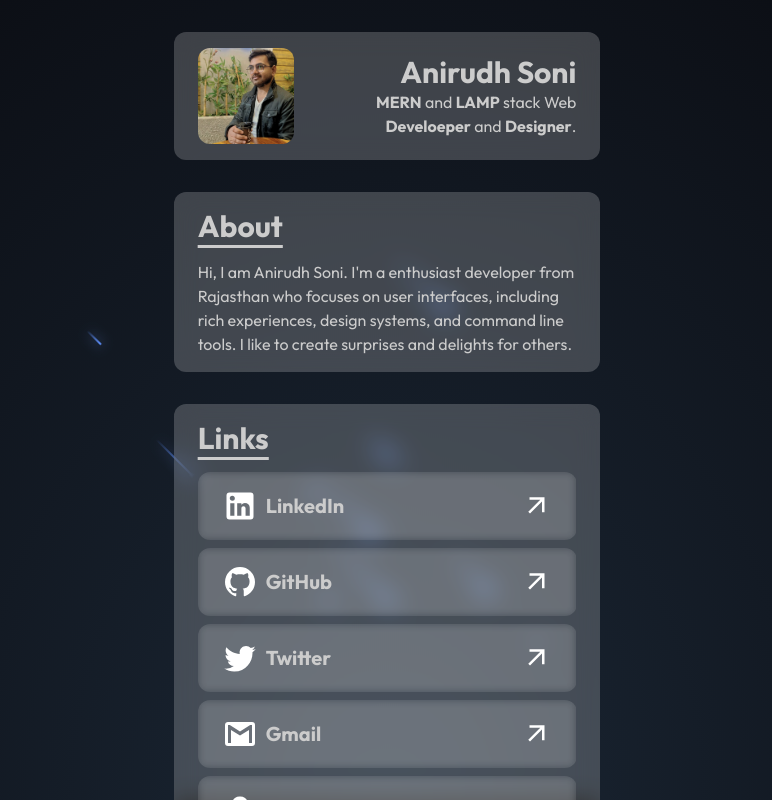
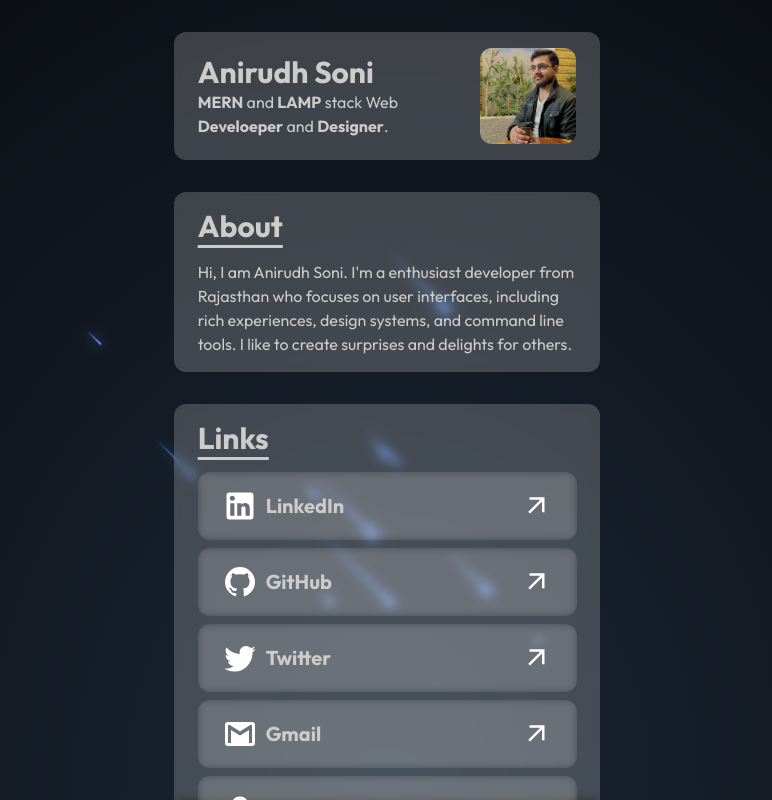
Before and after one commit to AniruddhaSoni/next-linktree, a Next.js app: page / in a window 1280 px wide. Shown: the top 800 px of the page, without its empty margins (253-1025 px from the left). Built offline with nearby package versions, Linux system fonts and the light colour scheme.

Commit message:
updated ui

```diff
--- a/components/About.jsx
+++ b/components/About.jsx
@@ -2,7 +2,7 @@ import React from "react";
 
 export default function About() {
   return (
-    <section className="w-11/12  md:w-8/12 lg:w-1/3 flex mx-auto items-center justify-between bg-white/20 p-6 py-4 rounded-xl backdrop-blur-md">
+    <section className="w-11/12  md:w-8/12 lg:w-1/3 flex mx-auto items-center justify-between bg-white/20 p-6 py-4 rounded-xl backdrop-blur-sm">
       <div className="text-left">
         <p className="text-3xl font-bold underline underline-offset-8 mb-4">
           About
--- a/components/Header.jsx
+++ b/components/Header.jsx
@@ -2,7 +2,14 @@ import React from "react";
 
 export default function Header() {
   return (
-    <header className="w-11/12  md:w-8/12 lg:w-1/3 flex mx-auto items-center justify-between bg-white/20 p-6 py-4 rounded-xl backdrop-blur-md mt-8">
+    <header className="w-11/12  md:w-8/12 lg:w-1/3 flex mx-auto items-center justify-between bg-white/20 p-6 py-4 rounded-xl backdrop-blur-sm mt-8">
+      <div className="text-left">
+        <p className="text-3xl font-bold">Anirudh Soni</p>
+        <p>
+          <strong>MERN</strong> and <strong>LAMP</strong> stack Web{" "}
+          <strong>Develoeper</strong> and <strong>Designer</strong>.
+        </p>
+      </div>
       <div className="avatar">
         <div className="w-24 rounded-xl bg-white">
           <img
@@ -11,13 +18,6 @@ export default function Header() {
           />
         </div>
       </div>
-      <div className="text-right">
-        <p className="text-3xl font-bold">Anirudh Soni</p>
-        <p>
-          <strong>MERN</strong> and <strong>LAMP</strong> stack Web{" "}
-          <strong>Develoeper</strong> and <strong>Designer</strong>.
-        </p>
-      </div>
     </header>
   );
 }
--- a/components/Link.jsx
+++ b/components/Link.jsx
@@ -6,7 +6,7 @@ export default function Link(props) {
       <a
         href={props.link}
         target="blank"
-        className="w-full b p-6 py-4 hover:bg-white/20 rounded-xl backdrop-blur-sm font-bold text-xl flex items-center gap-2 transition-colors"
+        className="w-full b p-6 py-4 hover:bg-white/20 hover:ring-white ring-2 ring-transparent rounded-xl backdrop-blur-sm font-bold text-xl flex items-center gap-2 transition-colors"
       >
         <svg
           xmlns="http://www.w3.org/2000/svg"
--- a/components/Links.jsx
+++ b/components/Links.jsx
@@ -4,7 +4,7 @@ import { linksdata } from "./linksData";
 
 export default function Links() {
   return (
-    <section className="w-11/12  md:w-8/12 lg:w-1/3 flex mx-auto items-center justify-between bg-white/20 p-6 py-4 rounded-xl backdrop-blur-md">
+    <section className="w-11/12  md:w-8/12 lg:w-1/3 flex mx-auto items-center justify-between bg-white/20 p-6 py-4 rounded-xl backdrop-blur-sm">
       <div className="text-left w-full">
         <p className="text-3xl font-bold underline underline-offset-8 mb-4">
           Links
--- a/pages/index.js
+++ b/pages/index.js
@@ -23,7 +23,7 @@ export default function Home() {
           content="Full-Stack Web Developer, Web Designer, MERN Stack, LAMP Stack, Portfolio, Anirudh, Soni"
         />
         <meta name="robots" content="index, follow" />
-        <meta http-equiv="Content-Type" content="text/html; charset=utf-8" />
+        <meta httpEquiv="Content-Type" content="text/html; charset=utf-8" />
         <meta name="language" content="English" />
         <meta name="revisit-after" content="0 days" />
         <meta name="author" content="Anirudh Soni" />
```
